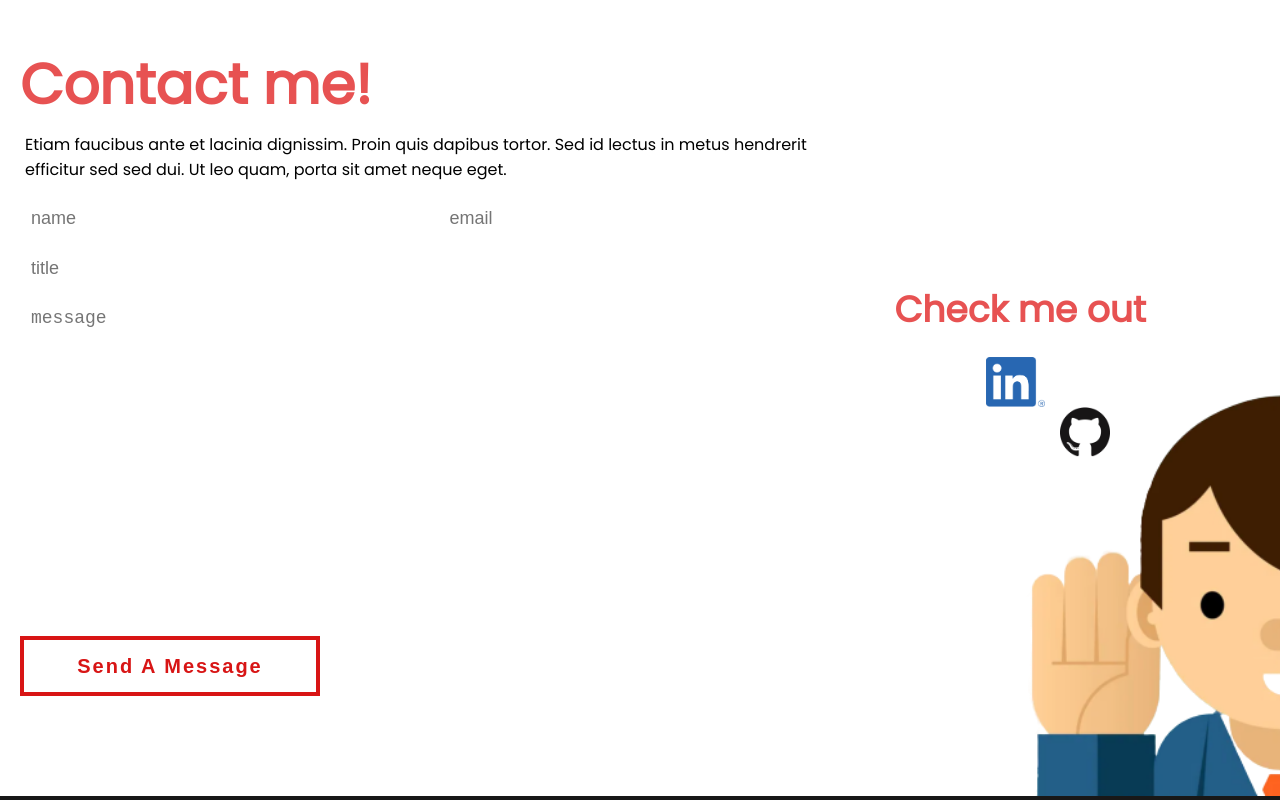
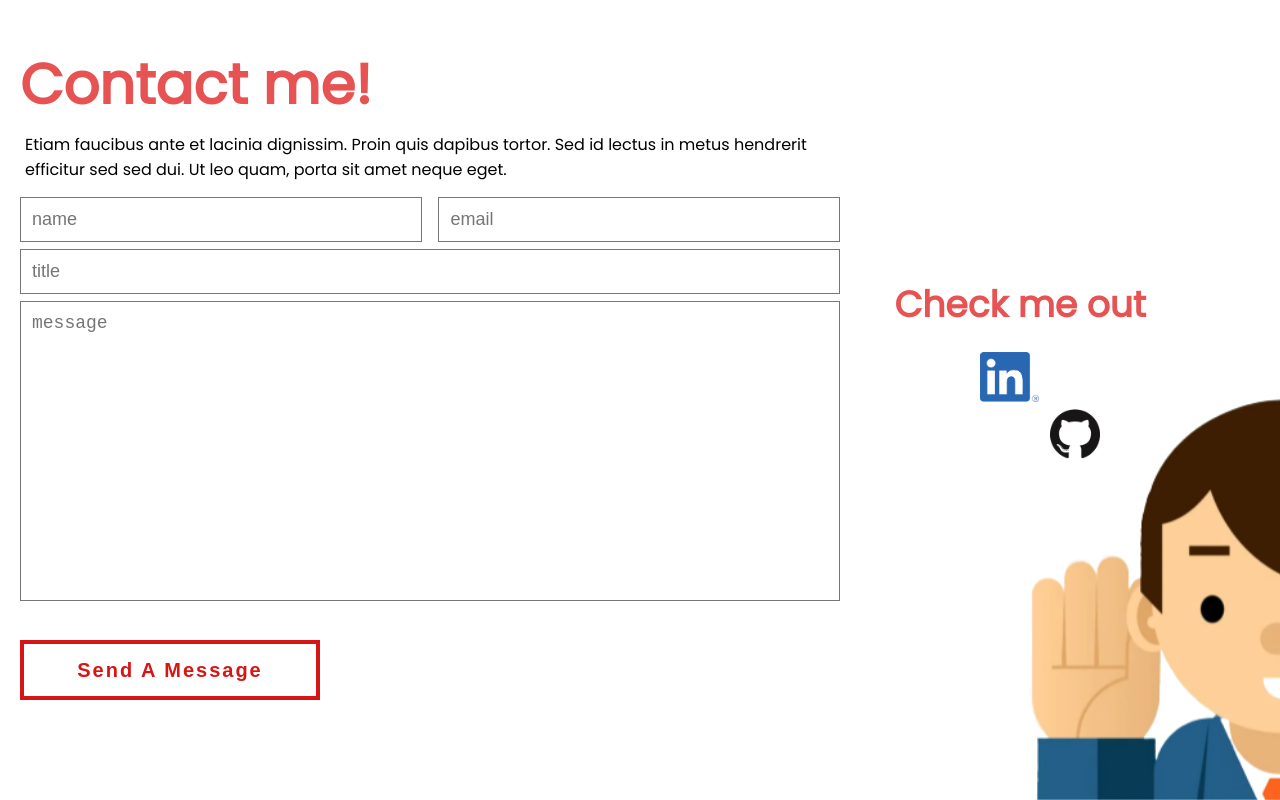
Before and after one commit to Nuccino92/personal-website, a React (Create React App) app: page / in a window 1280 px wide. Shown: the part 2067-2867 px from the top of the page. Built offline with nearby package versions, Linux system fonts and the light colour scheme.

Commit message:
added email js, and form validation

```diff
--- a/src/components/contact/Contact.js
+++ b/src/components/contact/Contact.js
@@ -1,11 +1,138 @@
 import "./Contact.scss";
+import { useEffect, useState } from "react";
+import { send } from "emailjs-com";
+
+import { Fade } from "react-awesome-reveal";
+
 import GitHubLogo from "../../images/logos/github.png";
 import LinkedInLogo from "../../images/logos/linkedIn.png";
 import Listening from "../../images/listening.png";
 
 const Contact = ({ lightTheme }) => {
-  const handleClick = (e) => {
+  const emailRegex = /\S+@\S+\.\S+/;
+
+  const [errors, setErrors] = useState({
+    from_name: false,
+    from_email: false,
+    title: false,
+    message: false,
+  });
+
+  const [formData, setFormData] = useState({
+    from_name: "",
+    from_email: "",
+    title: "",
+    message: "",
+  });
+
+  const handleSubmit = (e) => {
     e.preventDefault();
+    const { from_name, from_email, title, message } = formData;
+
+    if (from_name === "")
+      return setErrors((prev) => {
+        return {
+          ...prev,
+          from_name: true,
+        };
+      });
+    else {
+      setErrors((prev) => {
+        return {
+          ...prev,
+          from_name: false,
+        };
+      });
+    }
+
+    if (from_email === "")
+      return setErrors((prev) => {
+        return {
+          ...prev,
+          from_email: true,
+        };
+      });
+    else {
+      setErrors((prev) => {
+        return {
+          ...prev,
+          from_email: false,
+        };
+      });
+    }
+
+    if (emailRegex.test(from_email)) {
+      setErrors((prev) => {
+        return {
+          ...prev,
+          from_email: false,
+        };
+      });
+    } else {
+      return setErrors((prev) => {
+        return {
+          ...prev,
+          from_email: "Invalid Email",
+        };
+      });
+    }
+
+    if (title === "")
+      return setErrors((prev) => {
+        return {
+          ...prev,
+          title: true,
+        };
+      });
+    else {
+      setErrors((prev) => {
+        return {
+          ...prev,
+          title: false,
+        };
+      });
+    }
+
+    if (message === "")
+      return setErrors((prev) => {
+        return {
+          ...prev,
+          message: true,
+        };
+      });
+    else {
+      setErrors((prev) => {
+        return {
+          ...prev,
+          message: false,
+        };
+      });
+    }
+
+    send(
+      process.env.REACT_APP_SERVICE_ID,
+      process.env.REACT_APP_TEMPLATE_ID,
+      formData,
+      process.env.REACT_APP_USER_ID
+    ).then(
+      (result) => {
+        console.log(result.text);
+      },
+      (error) => {
+        console.log(error);
+      }
+    );
+  };
+
+  const handleChange = (e) => {
+    const { name, value } = e.target;
+
+    setFormData((prev) => {
+      return {
+        ...prev,
+        [name]: value,
+      };
+    });
   };
 
   return (
@@ -18,25 +145,74 @@ const Contact = ({ lightTheme }) => {
       }
     >
       <div className="contact-me">
+        <Fade triggerOnce direction="left" duration={900}>
           <h1>Contact me!</h1>
+
           <p style={lightTheme ? { color: "white" } : { color: "black" }}>
             Etiam faucibus ante et lacinia dignissim. Proin quis dapibus tortor.
             Sed id lectus in metus hendrerit efficitur sed sed dui. Ut leo quam,
             porta sit amet neque eget.
           </p>
+
           <form>
             <div>
-            <input name="name" type="text" placeholder="name" />
-            <input name="email" type="text" placeholder="email" />
+              <input
+                style={
+                  errors.from_name
+                    ? { boxShadow: "inset 0 -4px rgb(216, 21, 21)" }
+                    : null
+                }
+                name="from_name"
+                type="text"
+                placeholder="name"
+                onChange={handleChange}
+              />
+              <input
+                style={
+                  errors.from_email
+                    ? { boxShadow: "inset 0 -4px rgb(216, 21, 21)" }
+                    : null
+                }
+                name="from_email"
+                type="text"
+                placeholder="email"
+                onChange={handleChange}
+              />
             </div>
-          <input name="title" type="text" placeholder="title" />
-          <textarea cols={11} rows={22} name="message" placeholder="message" />
-          <button onClick={handleClick} className="btn draw-border">
+            <input
+              style={
+                errors.title
+                  ? { boxShadow: "inset 0 -4px rgb(216, 21, 21)" }
+                  : null
+              }
+              name="title"
+              type="text"
+              placeholder="title"
+              onChange={handleChange}
+            />
+            <textarea
+              style={
+                errors.message
+                  ? { boxShadow: "inset 0 -4px rgb(216, 21, 21)" }
+                  : null
+              }
+              cols={11}
+              rows={22}
+              name="message"
+              placeholder="message"
+              onChange={handleChange}
+            />
+            <button
+              onClick={handleSubmit}
+              type="submit"
+              className="btn draw-border"
+            >
               Send A Message
             </button>
           </form>
-        <div class="custom-shape-divider-top-1649466898">
-          <div class="custom-shape-divider-top-1649532422">
+        </Fade>
+        <div className="custom-shape-divider-top-1649466898">
+          <div className="custom-shape-divider-top-1649532422">
             <svg
               data-name="Layer 1"
               xmlns="http://www.w3.org/2000/svg"
@@ -46,32 +222,38 @@ const Contact = ({ lightTheme }) => {
               <path
                 d="M0,0V46.29c47.79,22.2,103.59,32.17,158,28,70.36-5.37,136.33-33.31,206.8-37.5C438.64,32.43,512.34,53.67,583,72.05c69.27,18,138.3,24.88,209.4,13.08,36.15-6,69.85-17.84,104.45-29.34C989.49,25,1113-14.29,1200,52.47V0Z"
                 opacity=".25"
-                class="shape-fill"
+                className="shape-fill"
                 fill={lightTheme ? "white" : "rgb(24,24,24)"}
               ></path>
               <path
                 d="M0,0V15.81C13,36.92,27.64,56.86,47.69,72.05,99.41,111.27,165,111,224.58,91.58c31.15-10.15,60.09-26.07,89.67-39.8,40.92-19,84.73-46,130.83-49.67,36.26-2.85,70.9,9.42,98.6,31.56,31.77,25.39,62.32,62,103.63,73,40.44,10.79,81.35-6.69,119.13-24.28s75.16-39,116.92-43.05c59.73-5.85,113.28,22.88,168.9,38.84,30.2,8.66,59,6.17,87.09-7.5,22.43-10.89,48-26.93,60.65-49.24V0Z"
                 opacity=".5"
-                class="shape-fill"
+                className="shape-fill"
                 fill={lightTheme ? "white" : "rgb(24,24,24)"}
               ></path>
               <path
                 d="M0,0V5.63C149.93,59,314.09,71.32,475.83,42.57c43-7.64,84.23-20.12,127.61-26.46,59-8.63,112.48,12.24,165.56,35.4C827.93,77.22,886,95.24,951.2,90c86.53-7,172.46-45.71,248.8-84.81V0Z"
-                class="shape-fill"
+                className="shape-fill"
                 fill={lightTheme ? "white" : "rgb(24,24,24)"}
               ></path>
             </svg>
           </div>
         </div>
       </div>
+
       <div className="socials">
         <h2>Check me out</h2>
-
+        <a
+          href="https://www.linkedin.com/in/anthony-n-96a368237/"
+          target={"blank"}
+        >
           <img
             style={{ marginLeft: "-70px" }}
             src={LinkedInLogo}
             alt="LinkedIn Logo"
-        />
+          />{" "}
+        </a>
+        <a href="https://github.com/Nuccino92" target={"blank"}>
           <img
             style={
               lightTheme
@@ -80,7 +262,8 @@ const Contact = ({ lightTheme }) => {
             }
             src={GitHubLogo}
             alt="Github Logo"
-        />
+          />{" "}
+        </a>
 
         <img className="listening-image" src={Listening} alt="Listening" />
       </div>
--- a/src/components/contact/Contact.scss
+++ b/src/components/contact/Contact.scss
@@ -75,7 +75,6 @@
     flex-direction: column;
     div {
       width: 100%;
-      // margin-bottom: 7px;
       display: flex;
       justify-content: space-between;
       input {
@@ -86,13 +85,16 @@
       font-size: 18px;
       padding: 11px;
       margin-bottom: 7px;
+      border: 1px solid rgb(118, 118, 118);
     }
     textarea {
       font-size: 18px;
       padding: 11px;
       resize: none;
       height: 300px;
+      border: 1px solid rgb(118, 118, 118);
     }
+
     .draw-border {
       @include mix.btn-border-drawing(
         var.$secondary-colour,
@@ -128,7 +130,6 @@
     padding: 100px 30px;
     @include mix.flexCenter(column);
     justify-content: center;
-    // position: relative;
 
     @media (max-width: 1100px) {
       width: 100vw;
@@ -171,7 +172,6 @@
       bottom: 0;
       right: 0;
       pointer-events: none;
-      // filter: blur(1px);
 
       @media (max-width: 1100px) {
         display: none;
```
Lines whose indentation alone changed are shown as unchanged.
